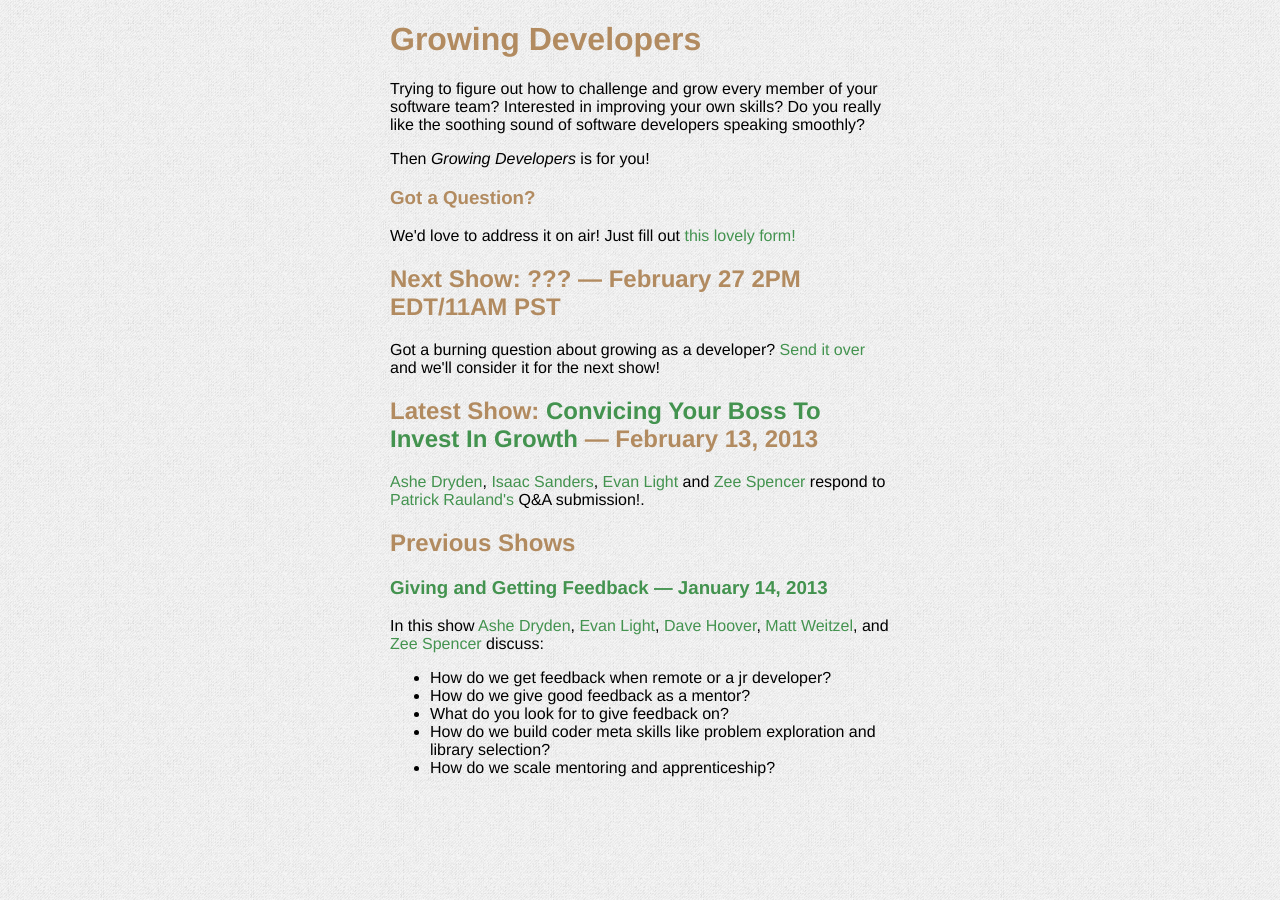
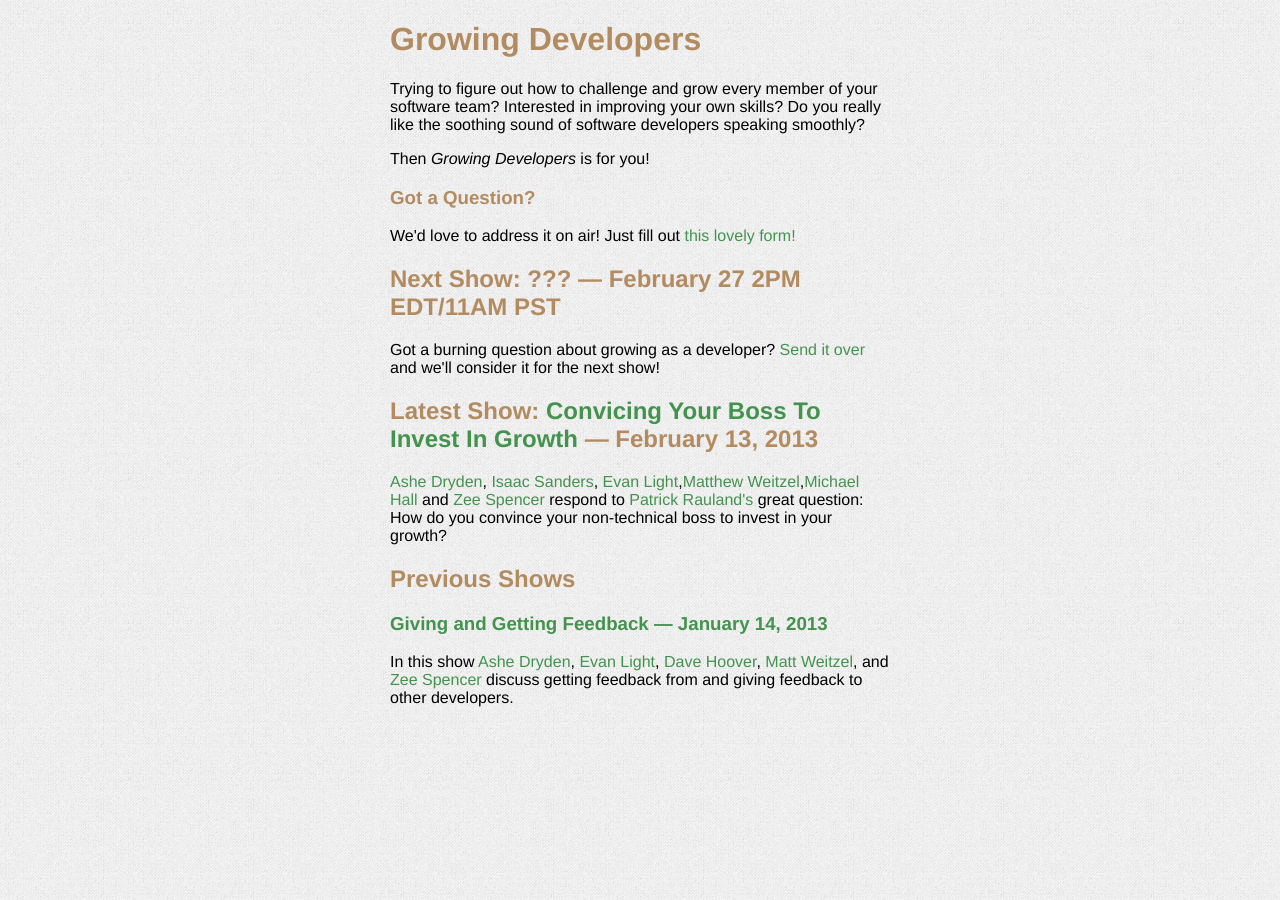
Before and after one commit to theotherzach/growing-developers-website, a Jekyll site: the page built from _content/index.html, in a window 1280 px wide. Built offline with Jekyll 4.4.1, drawn with Linux system fonts in a browser that asks for light colours.

Commit message:
Tighten up homepage and reference participants in invest in growth

```diff
--- a/_content/index.html
+++ b/_content/index.html
@@ -23,19 +23,17 @@ the soothing sound of software developers speaking smoothly?</p>
     href="/convincing-your-boss-to-invest-in-your-growth/">Convicing Your Boss To Invest In Growth</a> &mdash; February 13, 2013</h2>
 <p><a href="http://twitter.com/ashedryden">Ashe Dryden</a>, <a
   href="http://twitter.com/isaacsanders">Isaac Sanders</a>, <a
-  href="http://twitter.com/elight">Evan Light</a> and <a
+  href="http://twitter.com/elight">Evan Light</a>,<a
+  href="http://twitter.com/weitzelb">Matthew Weitzel</a>,<a
+  href="http://twitter.com/just3ws">Michael Hall</a> and <a
   href="http://www.twitter.com/zspencer">Zee Spencer</a> respond to
-<a href="http://twitter.com/BFTrick">Patrick Rauland's</a> Q&amp;A submission!.</p>
+<a href="http://twitter.com/BFTrick">Patrick Rauland's</a> great question: How
+do you convince your non-technical boss to invest in your growth?</p>
+
 
 
 <h2>Previous Shows</h2>
 <h3><a href="/giving-and-getting-feedback/">Giving and Getting Feedback &mdash; January 14, 2013</a></h3>
 <p>In this show <a href="http://twitter.com/ashedryden">Ashe Dryden</a>, <a href="http://twitter.com/elight">Evan Light</a>,
 <a href="http://twitter.com/davehoover">Dave Hoover</a>, <a href="http://twitter.com/weitzelb">Matt Weitzel</a>, and
-<a href="http://twitter.com/zspencer">Zee Spencer</a> discuss:
-<ul>
-  <li>How do we get feedback when remote or a jr developer?</li>
-  <li>How do we give good feedback as a mentor?</li>
-  <li>What do you look for to give feedback on?</li>
-  <li>How do we build coder meta skills like problem exploration and library selection?</li>
-  <li>How do we scale mentoring and apprenticeship?</li></ul></p>
+<a href="http://twitter.com/zspencer">Zee Spencer</a> discuss getting feedback from and giving feedback to other developers.
```
